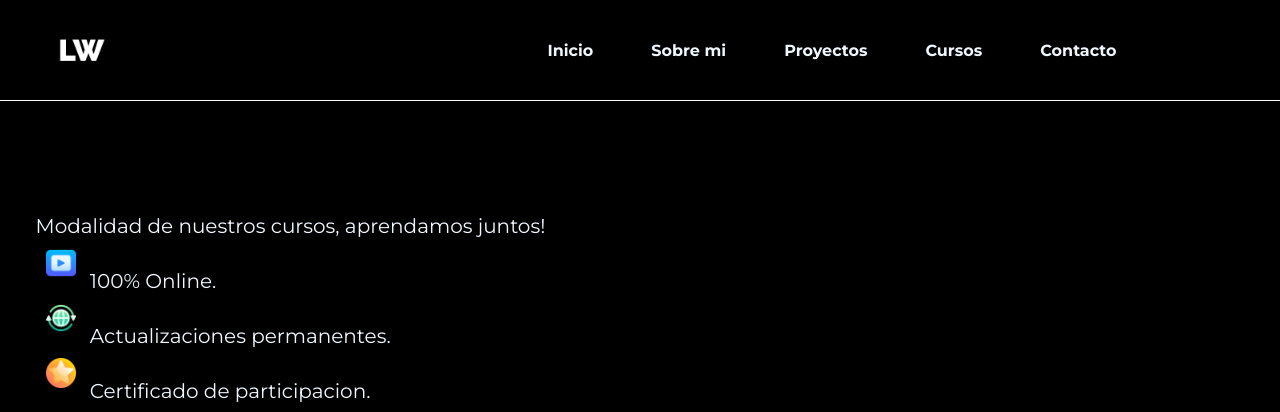
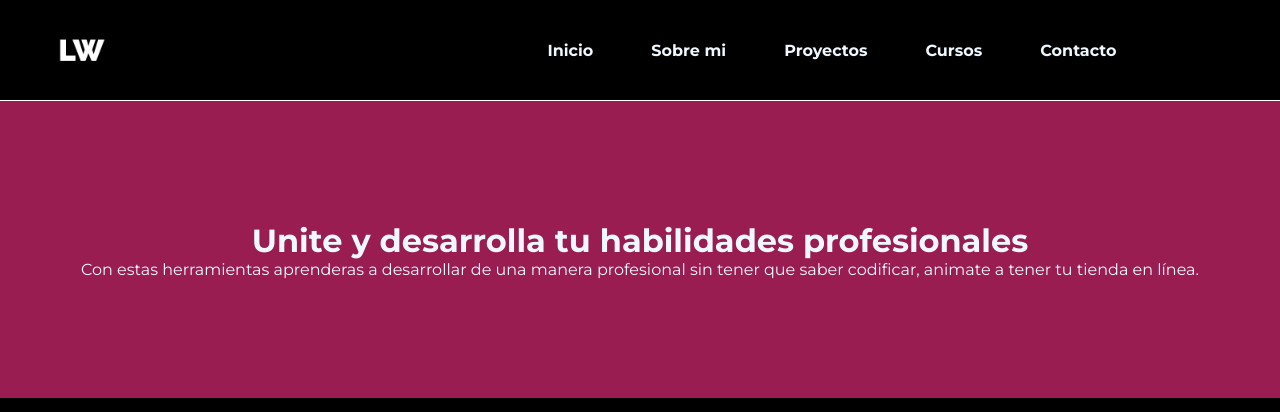
Before and after one commit to liligonz16/Proyecto-coder, a plain HTML site: page pages/cursos.html in a window 1280 px wide. Shown: the top 412 px of the page. Drawn offline with Linux system fonts and the light colour scheme.

Commit message:
cambios-en-cursos

```diff
--- a/css/style.css
+++ b/css/style.css
@@ -135,8 +135,6 @@
   line-height: 1.6rem;
 }
 
-
-
 /** esta es la queries del grid1**/
 @media screen and (max-width: 768px) {
   .grid1 {
@@ -155,8 +153,6 @@
     justify-content: center;
   }
 }
-
-
 
 /**contenedor grid 2**/
 .grid2 {
@@ -389,7 +385,7 @@
 
 /**PÁGINA SOBRE MI**/
 /**estilos de items descriptivos de la modalidad de los cursos**/
- .DescripciondelCurso{
+.DescripciondelCurso {
   display: flex;
   width: 581px;
   height: 508px;
@@ -399,7 +395,6 @@
   justify-content: center;
   align-content: center;
 }
-
 
 .iconosDedescripcion {
   width: 50px;
@@ -414,7 +409,7 @@
   font-size: 20px;
 }
 @media screen and (max-width: 768px) {
-.DescripciondelCurso{
+  .DescripciondelCurso {
     display: flex;
     width: 591px;
     height: 501px;
@@ -424,11 +419,15 @@
     flex-direction: column;
     align-content: flex-end;
   }
-
-
 }
 /**pagina de cursos**/
-.cursosHeader {
+.prueba {
+  display: flex;
   background-color: #991d50;
   width: 100%;
+  height: 297px;
+  flex-direction: column;
+  flex-wrap: wrap;
+  justify-content: center;
+  align-items: center;
 }
--- a/pages/cursos.html
+++ b/pages/cursos.html
@@ -38,12 +38,10 @@
 
   </header>
 
-  <section class=cursosheader>
-
-
-
-  </section>
-
+ <div class="prueba">
+<h1>Unite y desarrolla tu habilidades profesionales</h1>
+<p>Con estas herramientas aprenderas a desarrollar de una manera profesional sin tener que saber codificar, animate a tener tu tienda en línea.</p>
+ </div>
 
   <div class="DescripciondelCurso">
     <p class=parrafodelaDescripcion>Modalidad de nuestros cursos, aprendamos juntos! </p>
```
Lines whose indentation alone changed are shown as unchanged.
